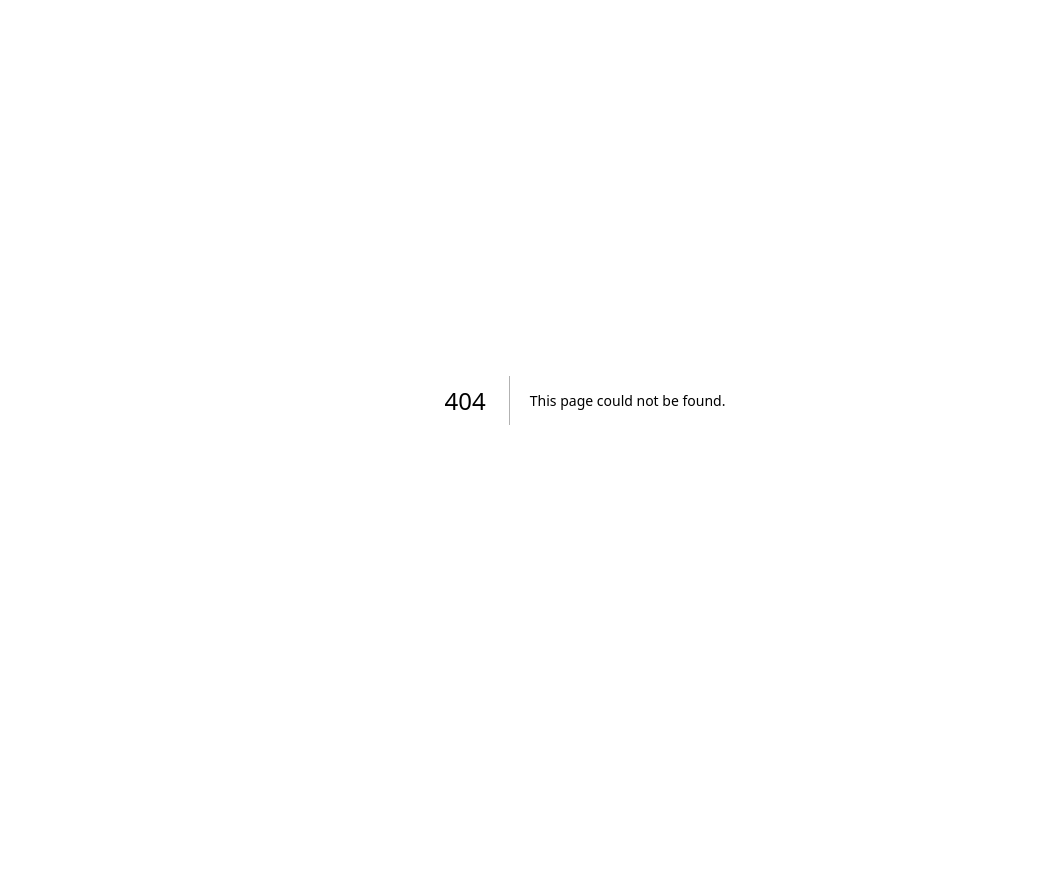
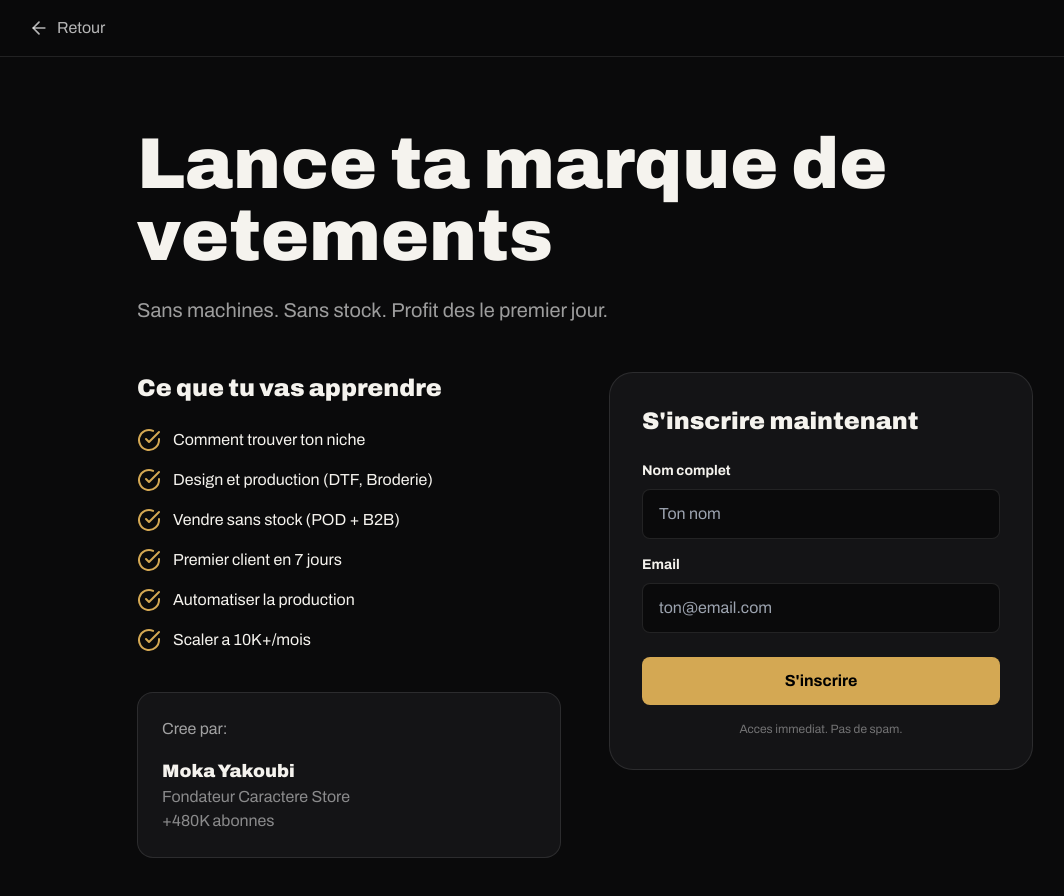
Before and after one commit to yakoumobi-sys/nextjs-boilerplate, a Next.js app: page /formations/marque-vetements in a window 1280 px wide. Before the commit this address had no page. Shown: the top 896 px of the page, without its empty margins (55-1119 px from the left). Before the commit the page ends 800 px from the top, so only its background shows below. Built offline with nearby package versions, Linux system fonts and the light colour scheme.

Commit message:
Create page.tsx

```diff
--- /dev/null
+++ b/app/formations/marque-vetements/page.tsx
@@ -0,0 +1,150 @@
+"use client"
+
+import { useState } from "react"
+import { ArrowLeft, CheckCircle, Mail } from "lucide-react"
+import Link from "next/link"
+
+export default function MarqueVetements() {
+  const [nom, setNom] = useState("")
+  const [email, setEmail] = useState("")
+  const [loading, setLoading] = useState(false)
+  const [success, setSuccess] = useState(false)
+
+  const handleSubmit = async (e: React.FormEvent) => {
+    e.preventDefault()
+    setLoading(true)
+
+    try {
+      const res = await fetch("/api/formations/subscribe", {
+        method: "POST",
+        headers: { "Content-Type": "application/json" },
+        body: JSON.stringify({
+          nom,
+          email,
+          formation: "Marque de vetements",
+        }),
+      })
+
+      if (res.ok) {
+        setSuccess(true)
+        setNom("")
+        setEmail("")
+      }
+    } catch (err) {
+      console.error(err)
+    } finally {
+      setLoading(false)
+    }
+  }
+
+  return (
+    <main className="min-h-screen bg-[#0A0A0B] text-[#F5F3EE]">
+      <nav className="fixed top-0 w-full z-50 bg-[#0A0A0B]/85 backdrop-blur-md border-b border-white/10">
+        <div className="max-w-6xl mx-auto px-5 py-4">
+          <Link href="/" className="flex items-center gap-2 text-white/70 hover:text-white">
+            <ArrowLeft size={20} />
+            Retour
+          </Link>
+        </div>
+      </nav>
+
+      <section className="pt-32 pb-24 px-5">
+        <div className="max-w-4xl mx-auto">
+          <div className="mb-12">
+            <h1 className="text-5xl md:text-7xl font-black mb-6">
+              Lance ta marque de vetements
+            </h1>
+            <p className="text-xl text-white/60 mb-8">
+              Sans machines. Sans stock. Profit des le premier jour.
+            </p>
+          </div>
+
+          <div className="grid md:grid-cols-2 gap-12">
+            <div>
+              <h2 className="text-2xl font-black mb-6">Ce que tu vas apprendre</h2>
+              <ul className="space-y-4">
+                {[
+                  "Comment trouver ton niche",
+                  "Design et production (DTF, Broderie)",
+                  "Vendre sans stock (POD + B2B)",
+                  "Premier client en 7 jours",
+                  "Automatiser la production",
+                  "Scaler a 10K+/mois",
+                ].map((item) => (
+                  <li key={item} className="flex gap-3">
+                    <CheckCircle className="text-[#D4A853] shrink-0" size={24} />
+                    <span>{item}</span>
+                  </li>
+                ))}
+              </ul>
+
+              <div className="mt-10 p-6 bg-[#141416] border border-white/10 rounded-2xl">
+                <p className="text-white/60 mb-4">Cree par:</p>
+                <p className="font-black text-lg">Moka Yakoubi</p>
+                <p className="text-white/50">Fondateur Caractere Store</p>
+                <p className="text-white/50">+480K abonnes</p>
+              </div>
+            </div>
+
+            <div>
+              {!success ? (
+                <form onSubmit={handleSubmit} className="bg-[#141416] border border-white/10 rounded-3xl p-8">
+                  <h3 className="text-2xl font-black mb-6">S'inscrire maintenant</h3>
+
+                  <div className="space-y-4 mb-6">
+                    <div>
+                      <label className="block text-sm font-bold mb-2">Nom complet</label>
+                      <input
+                        type="text"
+                        required
+                        value={nom}
+                        onChange={(e) => setNom(e.target.value)}
+                        placeholder="Ton nom"
+                        className="w-full bg-[#0A0A0B] border border-white/10 rounded-lg px-4 py-3 text-white outline-none focus:border-[#D4A853]"
+                      />
+                    </div>
+
+                    <div>
+                      <label className="block text-sm font-bold mb-2">Email</label>
+                      <input
+                        type="email"
+                        required
+                        value={email}
+                        onChange={(e) => setEmail(e.target.value)}
+                        placeholder="ton@email.com"
+                        className="w-full bg-[#0A0A0B] border border-white/10 rounded-lg px-4 py-3 text-white outline-none focus:border-[#D4A853]"
+                      />
+                    </div>
+                  </div>
+
+                  <button
+                    type="submit"
+                    disabled={loading}
+                    className="w-full bg-[#D4A853] text-black font-bold py-3 rounded-lg hover:bg-[#e0b96a] transition disabled:opacity-50"
+                  >
+                    {loading ? "Inscription en cours..." : "S'inscrire"}
+                  </button>
+
+                  <p className="text-white/40 text-xs mt-4 text-center">
+                    Acces immediat. Pas de spam.
+                  </p>
+                </form>
+              ) : (
+                <div className="bg-[#141416] border border-[#D4A853]/30 rounded-3xl p-8 text-center">
+                  <CheckCircle className="text-[#D4A853] mx-auto mb-4" size={48} />
+                  <h3 className="text-2xl font-black mb-2">Bienvenue!</h3>
+                  <p className="text-white/60 mb-6">
+                    Verifie ton email pour acceder a la formation.
+                  </p>
+                  <Link href="/" className="text-[#D4A853] font-bold">
+                    Retour a l'accueil
+                  </Link>
+                </div>
+              )}
+            </div>
+          </div>
+        </div>
+      </section>
+    </main>
+  )
+}
```
